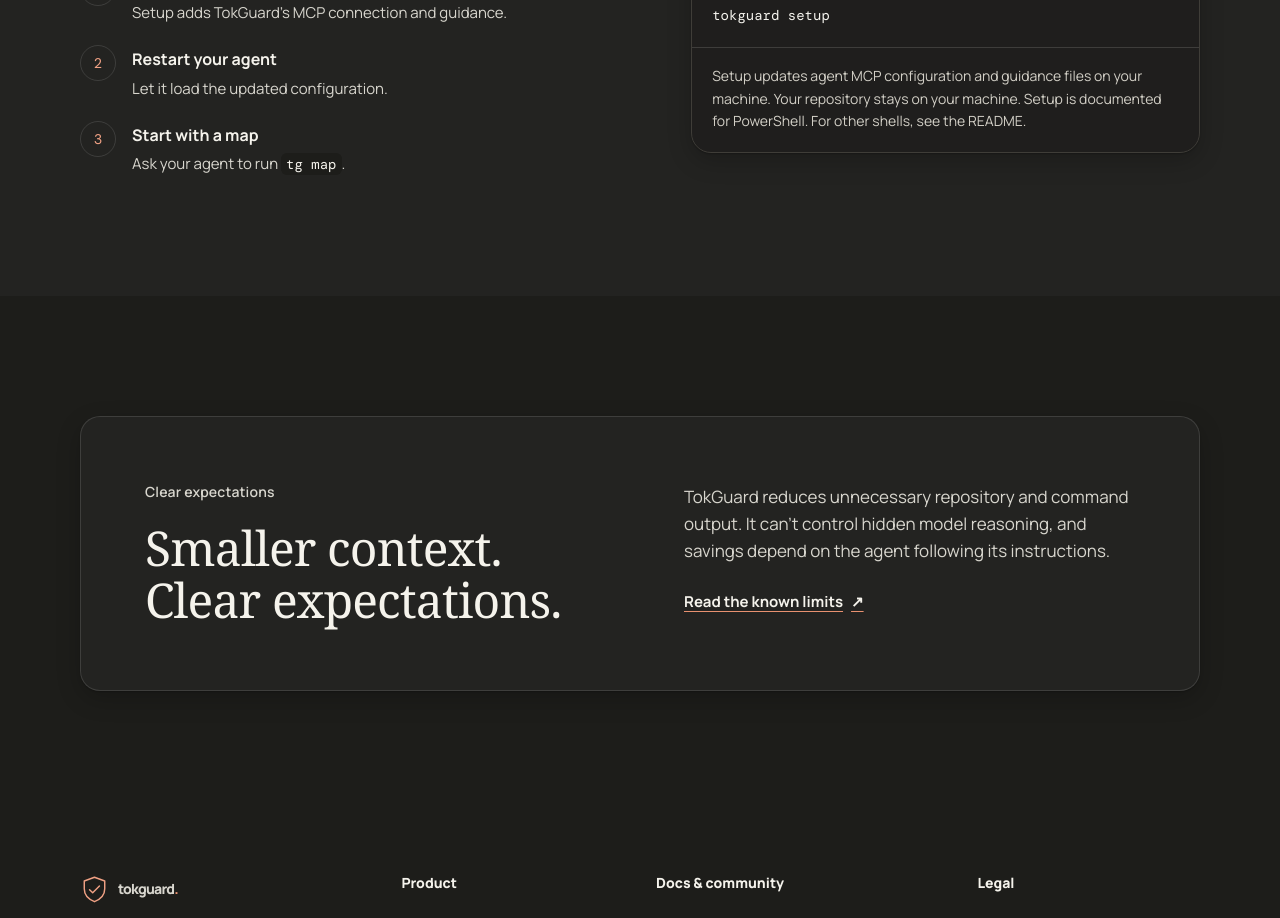
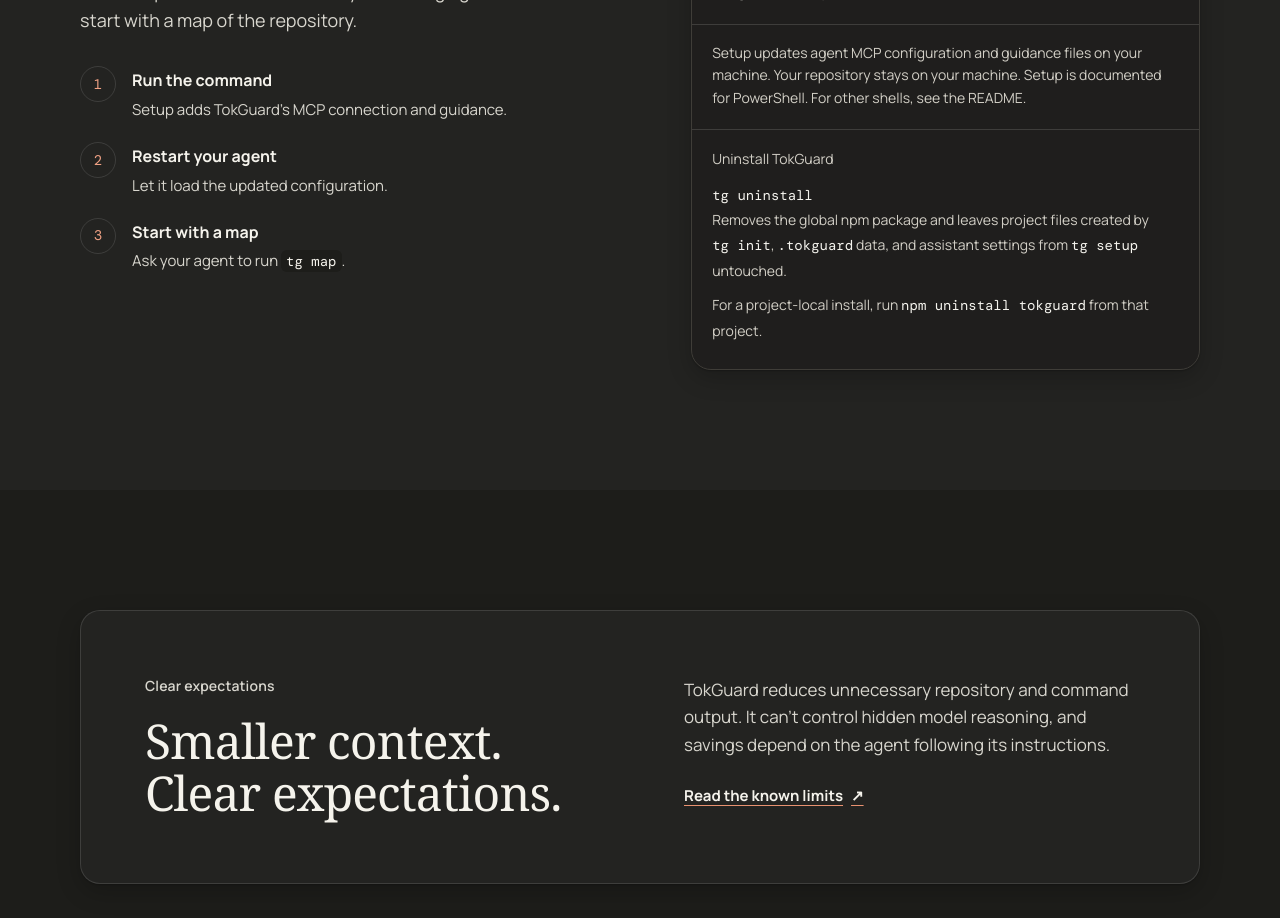
Before and after one commit to Sarthak-madan334/tokguard, a Next.js app in the folder website/: page / in a window 1280 px wide. Shown: the part 7000-7918 px from the top of the page. Built offline with nearby package versions, Linux system fonts and the light colour scheme.

Commit message:
Document TokGuard uninstall on website

```diff
--- a/website/src/app/page.tsx
+++ b/website/src/app/page.tsx
@@ -208,6 +208,12 @@ export default function Home() {
               <div className="install-command"><code>npx -y tokguard@latest setup</code><CopyCommand command="npx -y tokguard@latest setup" /></div>
               <div className="global-install"><p>Prefer a global install?</p><code>npm install -g tokguard@latest</code><br /><code>tokguard setup</code></div>
               <p className="install-note">Setup updates agent MCP configuration and guidance files on your machine. Your repository stays on your machine. Setup is documented for PowerShell. For other shells, see the <a href="https://github.com/Sarthak-madan334/tokguard#installation" target="_blank" rel="noreferrer">README</a>.</p>
+              <div className="global-install">
+                <p>Uninstall TokGuard</p>
+                <code>tg uninstall</code>
+                <p>Removes the global npm package and leaves project files created by <code>tg init</code>, <code>.tokguard</code> data, and assistant settings from <code>tg setup</code> untouched.</p>
+                <p>For a project-local install, run <code>npm uninstall tokguard</code> from that project.</p>
+              </div>
             </div>
           </div>
         </section>
```
Also changed, not shown: 1 other file (tests, documents, lock files or other folders).
